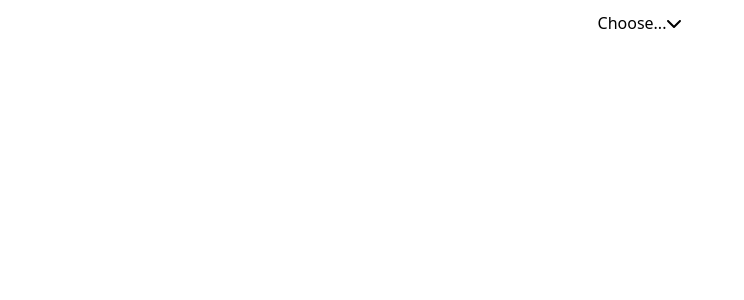
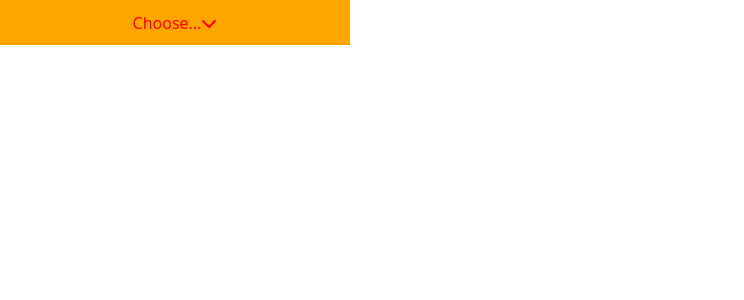
Before and after one commit to PrAndrian/selectmenu-cmp, a React (Vite) app: page / in a window 1280 px wide. Shown: the top 300 px of the page, without its empty margins (0-744 px from the left). Built offline with nearby package versions, Linux system fonts and the light colour scheme.

Commit message:
README edit

```diff
--- a/src/main.jsx
+++ b/src/main.jsx
@@ -35,14 +35,14 @@ function App() {
             setter={setDepartement}
             isError={false}
             inputValue={departement}
-            // width={'350px'}
-            // inputHeight={'45px'}
-            // backgroundColor={"orange"}
-            // textColor={"red"}
-            // activeColor={"blue"}
-            // inputTextColor={"orange"}
-            // inputBackgroundColor={"#ffe9d3"}
-            // iconColor={"orange"}
+            width={'350px'}
+            inputHeight={'45px'}
+            backgroundColor={"orange"}
+            textColor={"red"}
+            activeColor={"blue"}
+            inputTextColor={"orange"}
+            inputBackgroundColor={"#ffe9d3"}
+            iconColor={"orange"}
           />
     </>
   )
```
Also changed, not shown: 1 other file (tests, documents, lock files or other folders).
